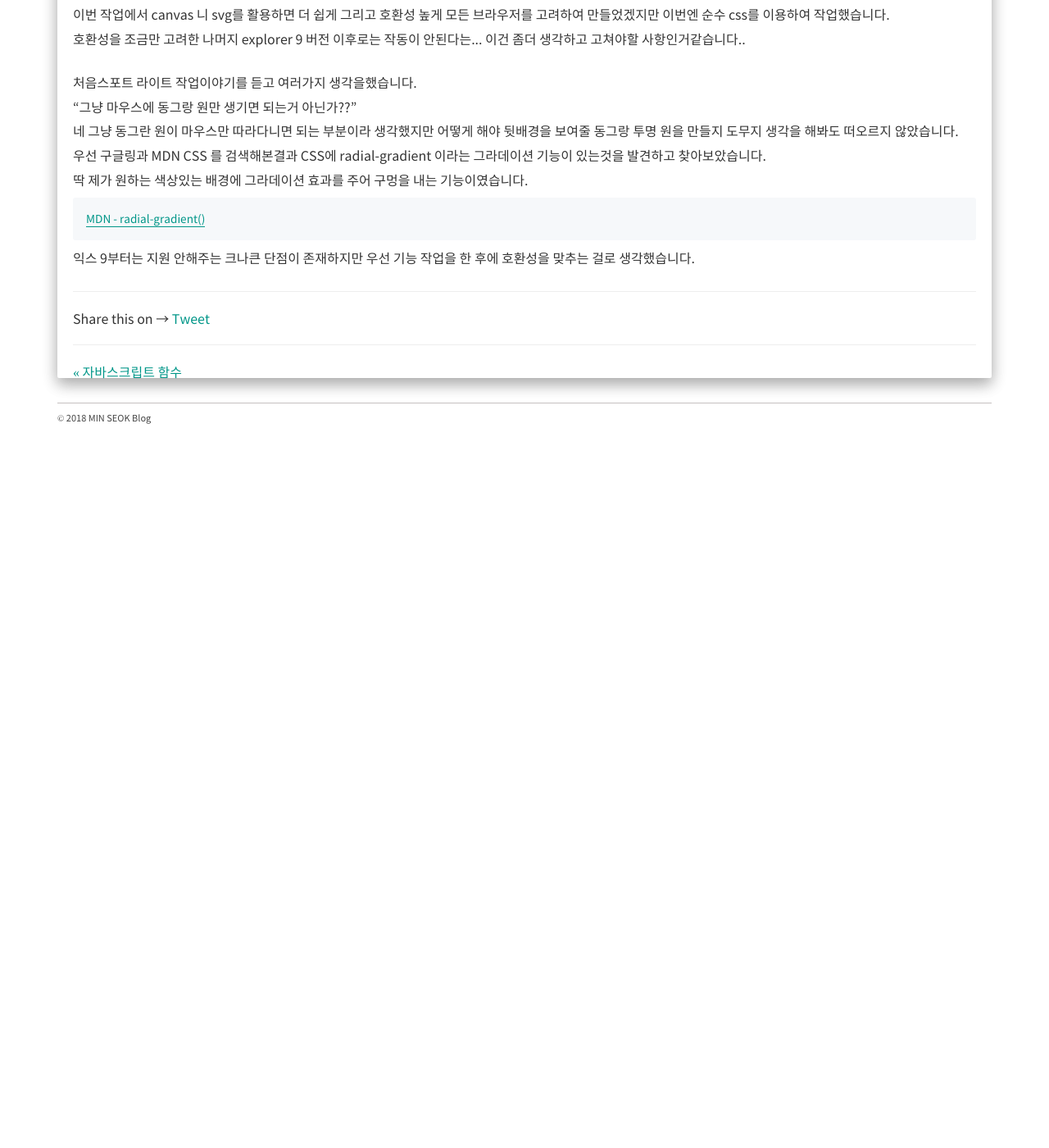
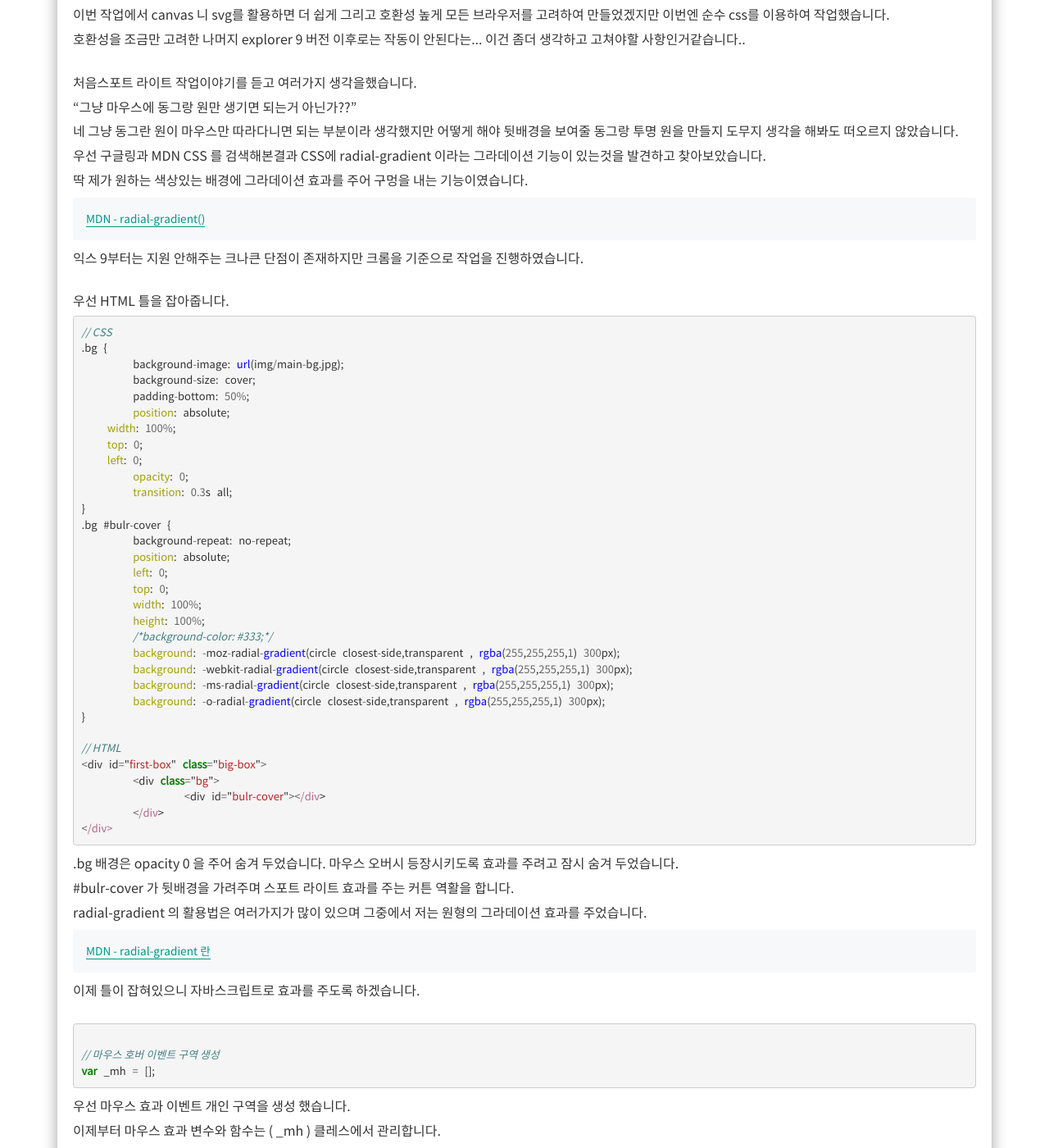
Before and after one commit to alalstjr/promote.github.io, a Jekyll site: the page built from _posts/2018-11-25-Note 자바스크립트 마우스 스포트라이트 효과.md, in a window 1280 px wide and 1400 px high, scrolled down 378 px. Shown: the whole window at 82% size. Built offline with Jekyll 4.4.1, drawn with Linux system fonts in a browser that asks for light colours; nearby versions of some CDN libraries; our own code applies the rules of GitHub Pages for plain Markdown files; comment, search, counter and statistics services are not loaded; before the commit the page ends 923 px from its top, so only the background shows below that; some of the changed text lies outside the part shown.

Commit message:
Update 2018-11-25-Note 자바스크립트 마우스 스포트라이트 효과.md

```diff
--- a/_posts/2018-11-25-Note 자바스크립트 마우스 스포트라이트 효과.md
+++ b/_posts/2018-11-25-Note 자바스크립트 마우스 스포트라이트 효과.md
@@ -15,5 +15,113 @@
   <div class="pro-txt">
    <a href="https://developer.mozilla.org/en-US/docs/Web/CSS/radial-gradient" target="_balnk">MDN - radial-gradient()</a>
   </div>
-  <p>익스 9부터는 지원 안해주는 크나큰 단점이 존재하지만 우선 기능 작업을 한 후에 호환성을 맞추는 걸로 생각했습니다.</p>
+  <p>익스 9부터는 지원 안해주는 크나큰 단점이 존재하지만 크롬을 기준으로 작업을 진행하였습니다.</p>
 </div>
+
+<div class="box">
+  <p>우선 HTML 틀을 잡아줍니다.</p>
+{% highlight javascript %}
+// CSS
+.bg {
+	background-image: url(img/main-bg.jpg);
+	background-size: cover;
+	padding-bottom: 50%;
+	position: absolute;
+    width: 100%;
+    top: 0;
+    left: 0;
+	opacity: 0;
+	transition: 0.3s all;
+}
+.bg #bulr-cover {
+	background-repeat: no-repeat;
+	position: absolute;
+	left: 0;
+	top: 0;
+	width: 100%;
+	height: 100%;
+	/*background-color: #333;*/
+	background: -moz-radial-gradient(circle closest-side,transparent , rgba(255,255,255,1) 300px);
+	background: -webkit-radial-gradient(circle closest-side,transparent , rgba(255,255,255,1) 300px);
+	background: -ms-radial-gradient(circle closest-side,transparent , rgba(255,255,255,1) 300px);
+	background: -o-radial-gradient(circle closest-side,transparent , rgba(255,255,255,1) 300px);
+}
+
+// HTML
+<div id="first-box" class="big-box">
+	<div class="bg">
+		<div id="bulr-cover"></div>
+	</div>
+</div>
+{% endhighlight %}
+
+<p>.bg 배경은 opacity 0 을 주어 숨겨 두었습니다. 마우스 오버시 등장시키도록 효과를 주려고 잠시 숨겨 두었습니다.</p>
+<p>#bulr-cover 가 뒷배경을 가려주며 스포트 라이트 효과를 주는 커튼 역활을 합니다.</p>
+<p>radial-gradient 의 활용법은 여러가지가 많이 있으며 그중에서 저는 원형의 그라데이션 효과를 주었습니다.</p>
+
+<div class="pro-txt">
+  <a href="https://developer.mozilla.org/en-US/docs/Web/CSS/radial-gradient" target="_balnk">MDN - radial-gradient 란</a>
+</div>
+
+<p>이제 틀이 잡혀있으니 자바스크립트로 효과를 주도록 하겠습니다.</p>
+</div>
+
+<div class="box">
+{% highlight javascript %}
+// 마우스 호버 이벤트 구역 생성
+var _mh = [];
+{% endhighlight %}
+  <p>우선 마우스 효과 이벤트 개인 구역을 생성 했습니다.</p>
+  <p>이제부터 마우스 효과 변수와 함수는 ( _mh ) 클레스에서 관리합니다.</p>
+</div>
+
+<div class="box">
+
+{% highlight javascript %}
+// 블러 커버
+_mh.bulrCover = document.getElementById('bulr-cover');
+_mh.bigArea = document.getElementById('first-box');
+_mh.bg = document.getElementsByClassName('bg').item(0);
+{% endhighlight %}
+
+  <p>_mh.bulrCover 변수에는 마우스 이동시 움직임 효과를 주기 위해 #bulr-cover를 지정해 주었습니다.</p>
+  <p>_mh.bigArea 변수는 #first-box 내부에서만 함수가 실행될 수 있도록 조건 구역을 지정해 주었습니다.</p>
+  <p>_mh.bg 변수는 마우스 이벤트 동작시 등장 또는 사라지는 효과를 주기위해서 지정해 주었습니다.</p>
+  <p>이렇게 Element 지정 까지 완료했습니다. 다음에는 함수를 생성하여 기능을 추가해 보도록 하겠습니다.</p>
+</div>
+
+<div class="box">
+{% highlight javascript %}
+_mh.mouse = function(e) {
+  console.log('마우스 인');
+}
+
+_mh.mouseOut = function(e) {
+  console.log('마우스 아웃');
+}
+
+// 사용자가 마우스를 움직이는경우 함수 실행
+_mh.bigArea.addEventListener('mousemove',_mh.mouse);
+_mh.bigArea.addEventListener('mouseout',_mh.mouseOut);
+{% endhighlight %}
+
+<p>우선 함수 두개를 생성 하였습니다.</p>
+<p>첫번째 _mh.mouse 함수는 마우스가 해당 영역에 들어와 움직임을 인지하면 실행 되는 함수 입니다.</p>
+<p>두번째 _mh.mouseOut 함수는 마우스가 해당 영역에서 벗어날 경우를 인지하면 실행되는 함수 입니다.</p>
+<p>그리고 이를 실행시켜주는 함수 addEventListener 의 mousemove 와 mouseout 메서드를 이용했습니다.</p>
+<p>실행 결과를 확인해 보면 #first-box 영역에서 마우스를 움직일 경우 _mh.mouse 함수가 실행되는것을 확인할 수 있습니다.</p>
+
+<div class="img-box">
+  <img src="{{ site.baseurl }}/static/img/post/2018-11-25-1.png" alt="자바스크립트 출력확인" />
+</div>
+
+<p>그리고 #first-box 영역을 벗어나는 즉시 _mh.mouseOut 함수가 실행되어 '마우스 아웃' 콘솔로그가 출력되는 것을 확인할 수 있습니다.</p>
+<div class="img-box">
+  <img src="{{ site.baseurl }}/static/img/post/2018-11-25-2.png" alt="자바스크립트 출력확인" />
+</div>
+<p>마우스 이벤트가 실행되는 것을 확인 했으니 마우스 움직임직임시 동작을 추가해 보도록 하겠습니다.</p>
+</div>
+
+<div class="box">
+
+</div>
```
